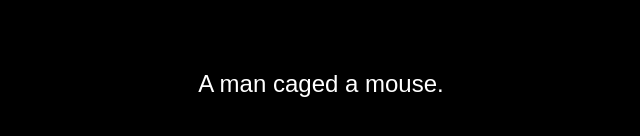
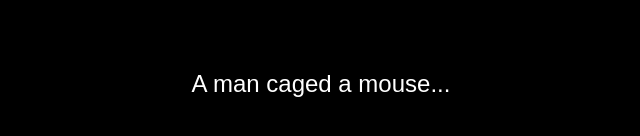
Before and after one commit to maxkranz/maxkranz.github.io, a plain HTML site: page games/mouse.html in a window 1280 px wide. Shown: the part 316-452 px from the top of the page, 319-959 px from the left. Drawn offline with Linux system fonts and the light colour scheme.

Commit message:
change text

```diff
--- a/games/mouse.html
+++ b/games/mouse.html
@@ -113,8 +113,8 @@
         let clickCount = 0;
         let freeModeActive = false; // Флаг для отслеживания активации свободного режима
         const storyTexts = [
-            "A man caged a mouse.",
-            "The lord of the animals saw this and told the poacher to set him free.",
+            "A man caged a mouse...",
+            "A man caged a mouse. The lord of the animals saw this and told the poacher to set him free.",
             "The poacher was frightened and set to work, but the cage was so strong he couldn't break it.",
             "Now he has to hit it 10,000 times to break it, and if he doesn't, it will be very bad...",
         ];
```
